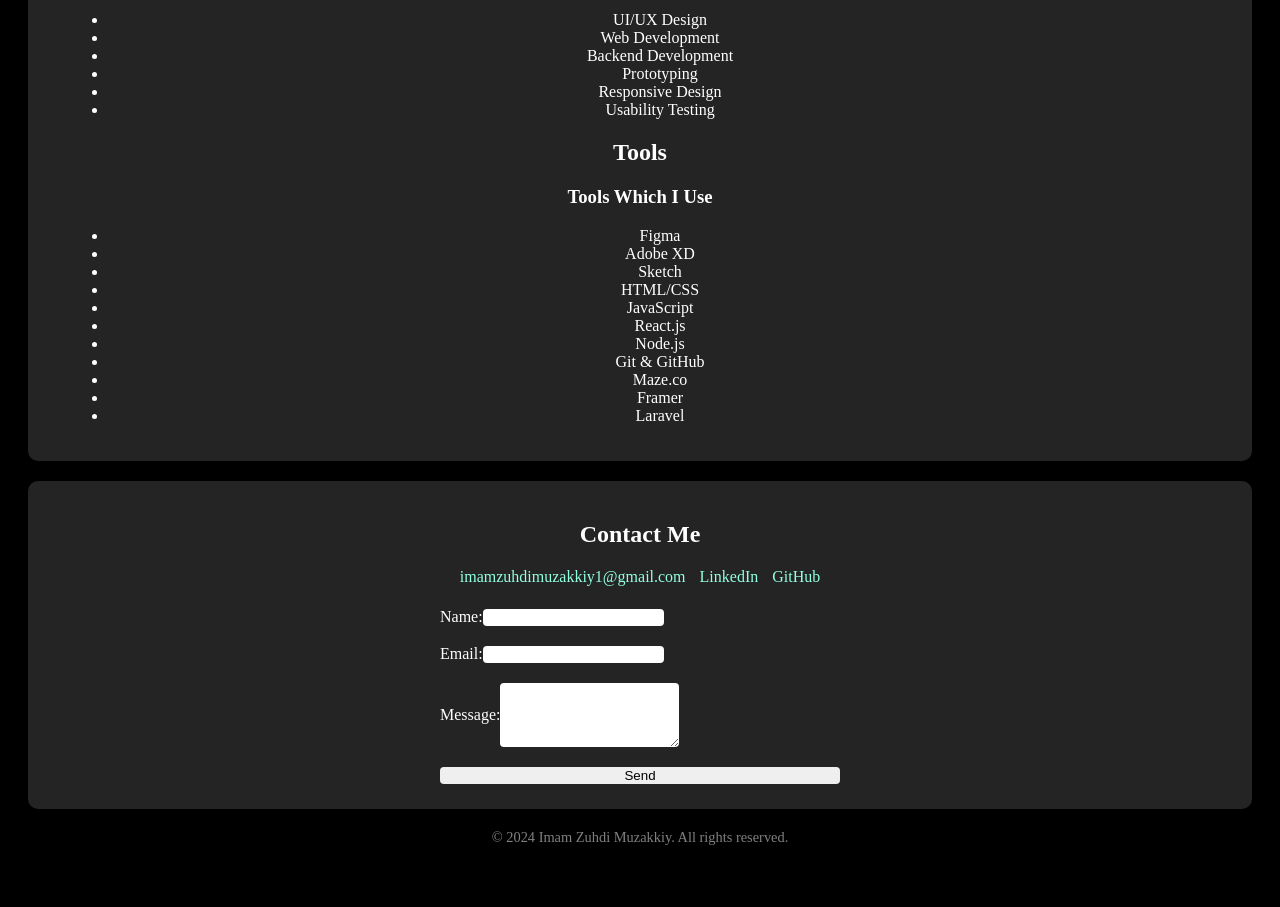
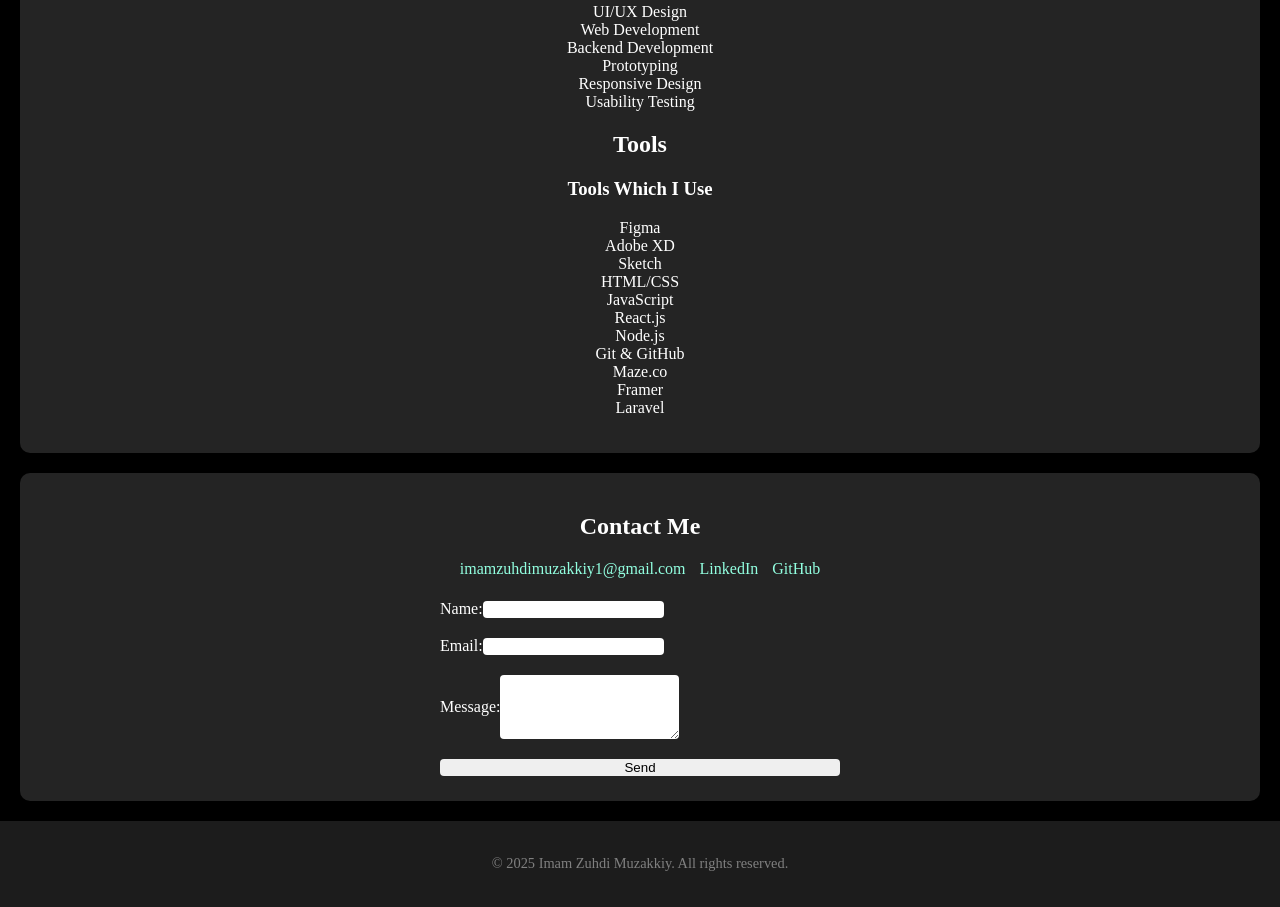
Before and after one commit to ImamZuhdiMuzakkiy/portofolio, a plain HTML site: page index.html in a window 1280 px wide. Shown: the part 660-1567 px from the top of the page. Before the commit the page ends 1520 px from the top, so only its background shows below. Drawn offline with Linux system fonts and the light colour scheme.

Commit message:
Refactor HTML structure and update copyright year in multiple files; enhance CSS for better layout and styling.

```diff
--- a/index.html
+++ b/index.html
@@ -41,8 +41,10 @@
                 </div>
             </center>
             <center>
-                <h2>Tools</h2>
-                <h3>Tools Which I Use</h3>
+                <div class="tools">
+                    <h2>Tools</h2>
+                    <h3>Tools Which I Use</h3>
+                </div>
                 <div>
                     <ul>
                         <li>Figma</li>
@@ -89,7 +91,7 @@
     </main>
     <footer>
         <center>
-            <p class="credit">&copy; 2024 Imam Zuhdi Muzakkiy. All rights reserved.</p>
+            <p class="credit">&copy; 2025 Imam Zuhdi Muzakkiy. All rights reserved.</p>
         </center>
     </footer>
 </body>
--- a/style.css
+++ b/style.css
@@ -1,14 +1,50 @@
-body {
-    background-color: black;
-    color: white;
-}
-
 header {
     background-color: rgb(28, 28, 28);
     padding: 10px 40px;
     display: flex;
     justify-content: space-between;
     align-items: center;
+}
+
+a {
+    text-decoration: none;
+    color: rgb(146, 255, 224);
+    margin: 0 5px;
+}
+
+.credit {
+    color: gray;
+    font-size: 0.9em;
+}
+
+ul {
+    list-style-type: none;
+    padding: 0;
+}
+
+html, body {
+    height: 100%;
+    margin: 0;
+}
+
+body {
+    display: flex;
+    flex-direction: column;
+    min-height: 100vh;
+    background-color: black;
+    color: white;
+}
+
+main {
+    flex: 1;
+}
+
+footer {
+    margin-top: auto;
+    padding: 20px;
+    background-color: rgb(28, 28, 28);
+    width: 100%;
+    box-sizing: border-box;
 }
 
 h1 {
@@ -23,6 +59,7 @@ a {
 }
 
 input {
+    display: flex;
     padding: auto;
     margin: 5px 0;
     border: none;
@@ -50,6 +87,13 @@ textarea {
     border-radius: 10px;
 }
 
+.tools {
+    display: column;
+    flex-wrap: wrap;
+    justify-content: center;
+    align-items: center;
+}
+
 #contact {
     background-color: rgb(36, 36, 36);
     padding: 20px 40px;
@@ -75,3 +119,8 @@ textarea {
     color: gray;
     font-size: 0.9em;
 }
+
+ul {
+    list-style-type: none;
+    padding: 0;
+}
```
Also changed, not shown: views/certificate.html (+31 -6 lines), views/hobby.html (+31 -6 lines), views/project.html (+31 -6 lines).
